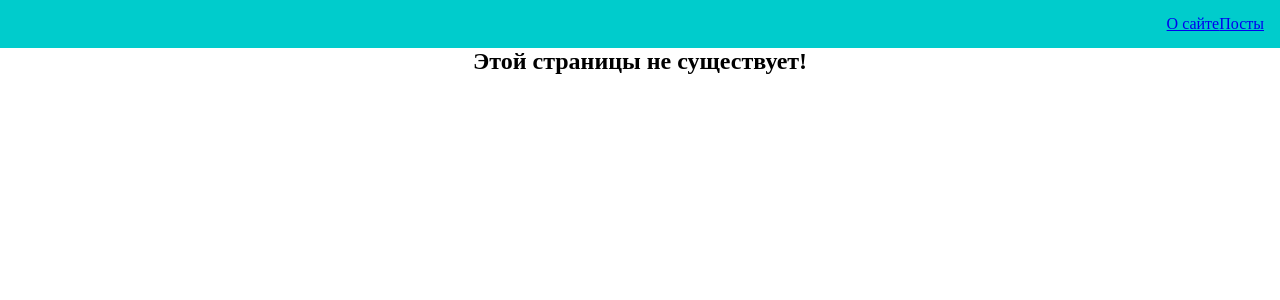
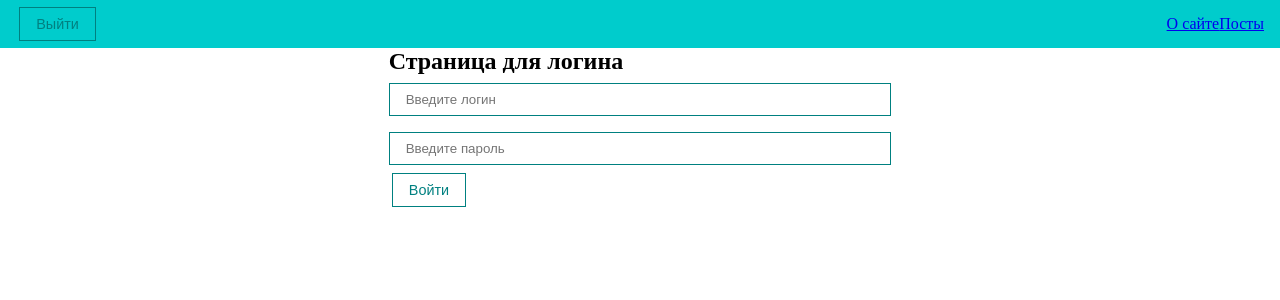
Before and after one commit to m-vad/react-lists, a React (Create React App) app: page /login in a window 1280 px wide. Before the commit this address led to /error. Shown: the top 300 px of the page. Built offline with nearby package versions, Linux system fonts and the light colour scheme.

Commit message:
Added authorization

```diff
--- a/src/App.js
+++ b/src/App.js
@@ -1,16 +1,34 @@
-import React from 'react';
+import React, { useEffect, useState } from 'react';
 import './styles/App.css';
 import { BrowserRouter } from 'react-router-dom';
-
 import Navbar from 'components/UI/Navbar/Navbar';
 import AppRouter from './components/AppRouter';
+import { AuthContext } from 'context';
 
 function App() {
+	const [isAuth, setIsAuth] = useState(false);
+	const [isLoading, setLoading] = useState(true);
+
+	useEffect(() => {
+		if (localStorage.getItem('auth')) {
+			setIsAuth(true);
+		}
+		setLoading(false);
+	}, []);
+
 	return (
-		<BrowserRouter>
-			<Navbar />
-			<AppRouter />
-		</BrowserRouter>
+		<AuthContext.Provider
+			value={{
+				isAuth,
+				setIsAuth,
+				isLoading,
+			}}
+		>
+			<BrowserRouter>
+				<Navbar />
+				<AppRouter />
+			</BrowserRouter>
+		</AuthContext.Provider>
 	);
 }
 
--- a/src/components/AppRouter.jsx
+++ b/src/components/AppRouter.jsx
@@ -1,26 +1,39 @@
-import React from 'react';
+import { AuthContext } from 'context';
+import React, { useContext } from 'react';
 import { Redirect, Route, Switch } from 'react-router-dom';
-import Posts from 'pages/Posts';
-import About from 'pages/About';
-import Error from 'pages/Error';
-import PostIdPage from 'pages/PostIdPage';
+import { privateRoutes, publicRoutes } from 'router/Routes';
+import Loader from './UI/Loader/Loader';
 
 const AppRouter = () => {
-	return (
+	const { isAuth, isLoading } = useContext(AuthContext);
+
+	if (isLoading) {
+		return <Loader />;
+	}
+
+	return isAuth ? (
 		<Switch>
-			<Route exact path='/posts'>
-				<Posts />
-			</Route>
-			<Route exact path='/posts/:id'>
-				<PostIdPage/>
-			</Route>
-			<Route path='/about'>
-				<About />
-			</Route>
-			<Route path='/error'>
-				<Error />
-			</Route>
-			<Redirect to='/error' />
+			{privateRoutes.map((route) => (
+				<Route
+					component={route.component}
+					path={route.path}
+					exact={route.exact}
+					key={route.path}
+				/>
+			))}
+			<Redirect to='/posts' />
+		</Switch>
+	) : (
+		<Switch>
+			{publicRoutes.map((route) => (
+				<Route
+					component={route.component}
+					path={route.path}
+					exact={route.exact}
+					key={route.path}
+				/>
+			))}
+			<Redirect to='/login' />
 		</Switch>
 	);
 };
--- a/src/components/UI/Navbar/Navbar.jsx
+++ b/src/components/UI/Navbar/Navbar.jsx
@@ -1,9 +1,19 @@
-import React from 'react';
+import React, { useContext } from 'react';
 import { Link } from 'react-router-dom';
+import MyButton from './../button/MyButton';
+import { AuthContext } from 'context';
 
 const Navbar = () => {
+	const { isAuth, setIsAuth } = useContext(AuthContext);
+
+	const logout = () => {
+		setIsAuth(false);
+		localStorage.removeItem('auth');
+	};
+
 	return (
 		<div className='navbar'>
+			<MyButton onClick={logout}>Выйти</MyButton>
 			<div className='navbar__links'>
 				<Link to='/about'>О сайте</Link>
 				<Link to='/posts'>Посты</Link>
--- /dev/null
+++ b/src/context/index.js
@@ -0,0 +1,3 @@
+import { createContext } from 'react';
+
+export const AuthContext = createContext(null);
--- /dev/null
+++ b/src/pages/Login.jsx
@@ -0,0 +1,27 @@
+import React, { useContext } from 'react';
+import MyInput from '../components/UI/input/MyInput';
+import MyButton from '../components/UI/button/MyButton';
+import { AuthContext } from 'context';
+
+const Login = () => {
+	const { isAuth, setIsAuth } = useContext(AuthContext);
+
+	const login = (event) => {
+		event.preventDefault();
+		setIsAuth(true);
+		localStorage.setItem('auth', 'true');
+	};
+
+	return (
+		<div>
+			<h2>Страница для логина</h2>
+			<form onSubmit={login}>
+				<MyInput type='text' placeholder='Введите логин' />
+				<MyInput type='password' placeholder='Введите пароль' />
+				<MyButton>Войти</MyButton>
+			</form>
+		</div>
+	);
+};
+
+export default Login;
--- /dev/null
+++ b/src/router/Routes.js
@@ -0,0 +1,12 @@
+import About from '../pages/About';
+import Posts from '../pages/Posts';
+import PostIdPage from '../pages/PostIdPage';
+import Login from 'pages/Login';
+
+export const privateRoutes = [
+	{ path: '/about', component: About, exact: true },
+	{ path: '/posts', component: Posts, exact: true },
+	{ path: '/posts/:id', component: PostIdPage, exact: true },
+];
+
+export const publicRoutes = [{ path: '/login', component: Login, exact: true }];
```
